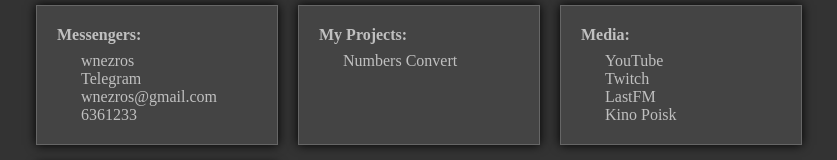
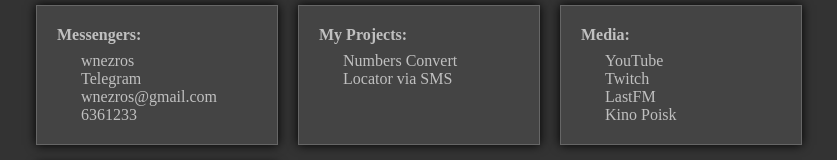
Before and after one commit to reejk/reejk.github.io, a plain HTML site: page index.html in a window 1280 px wide. Shown: the part 201-361 px from the top of the page, without its empty margins (164-1001 px from the left). Drawn offline with Linux system fonts and the light colour scheme.

Commit message:
add Locator via SMS link

```diff
--- a/index.html
+++ b/index.html
@@ -135,6 +135,7 @@
 		<div id='projects' class='block'>
 			<b style="display: block; margin-bottom: 8px;">My Projects:</b>
 			<a id="gplay" href="https://play.google.com/store/apps/details?id=com.app.numconv">Numbers Convert</a><br>
+			<a id="gplay" href="https://play.google.com/store/apps/details?id=com.wnezros.locatorviasms">Locator via SMS</a><br>
 		</div>
 
 		<div id='dev' class='block'>
```
